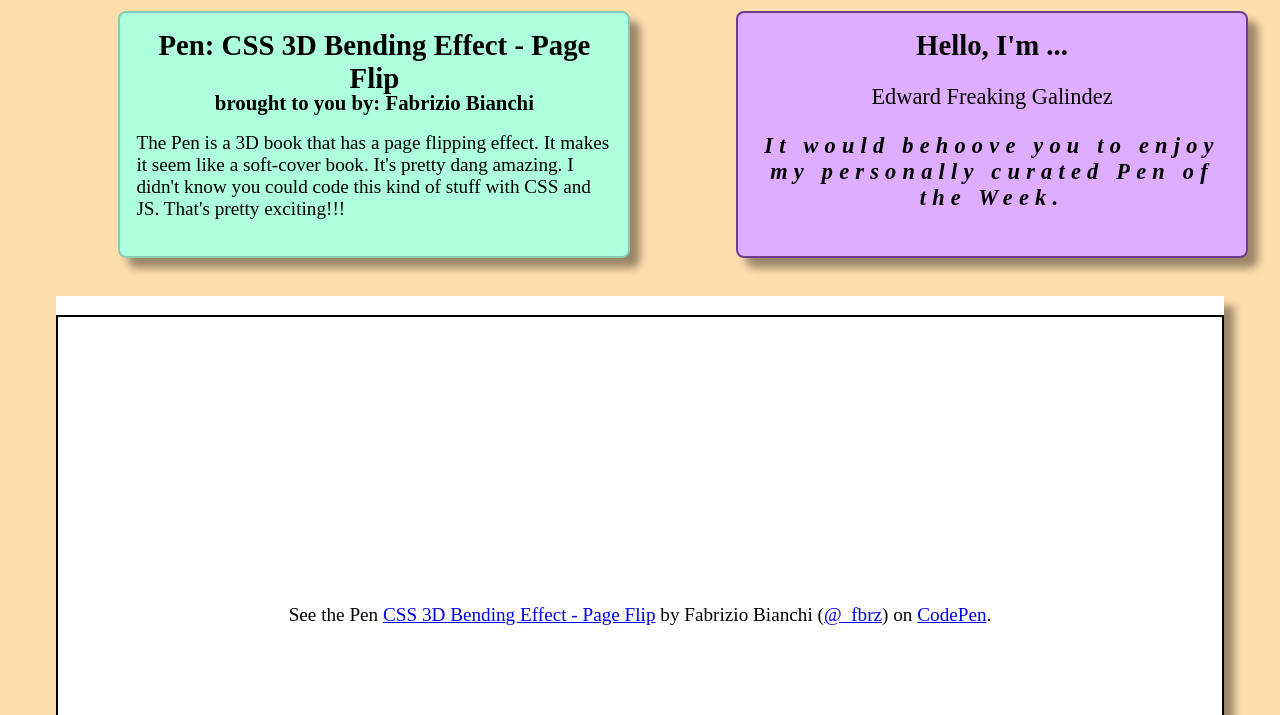
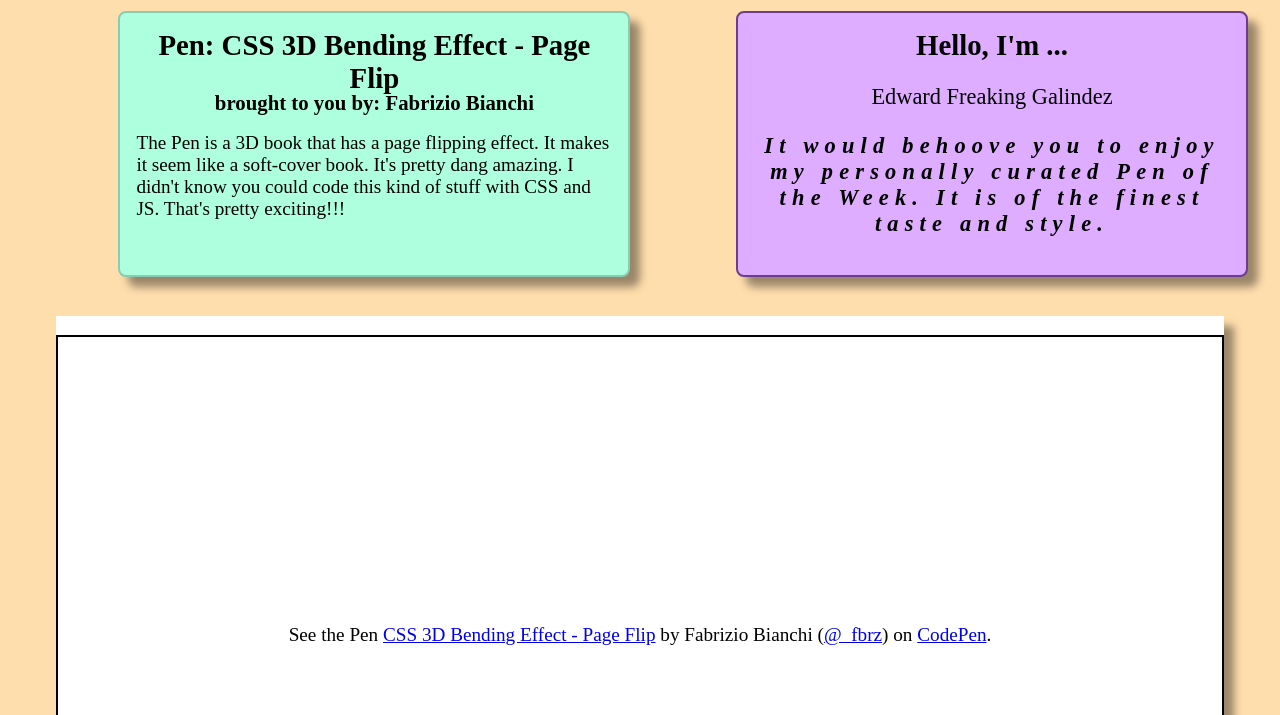
Before and after one commit to RVCC-IDMX/embed-codepen-RadicaIEdward, a plain HTML site: page index.html in a window 1280 px wide. Shown: the part 85-800 px from the top of the page. Drawn offline with Linux system fonts and the light colour scheme; a script that the page names is missing; a web font is replaced by a local one.

Commit message:
Added text to the aside

```diff
--- a/index.html
+++ b/index.html
@@ -29,7 +29,7 @@
         <aside>
           <h2>Hello, I'm ...</h2>
           <p class="myname">Edward Freaking Galindez</p>
-          <p class="bye">It would behoove you to enjoy my personally curated Pen of the Week.</p>
+          <p class="bye">It would behoove you to enjoy my personally curated Pen of the Week. It is of the finest taste and style.</p>
         </aside>
       </main>
       <footer class="sans-serif">
```
